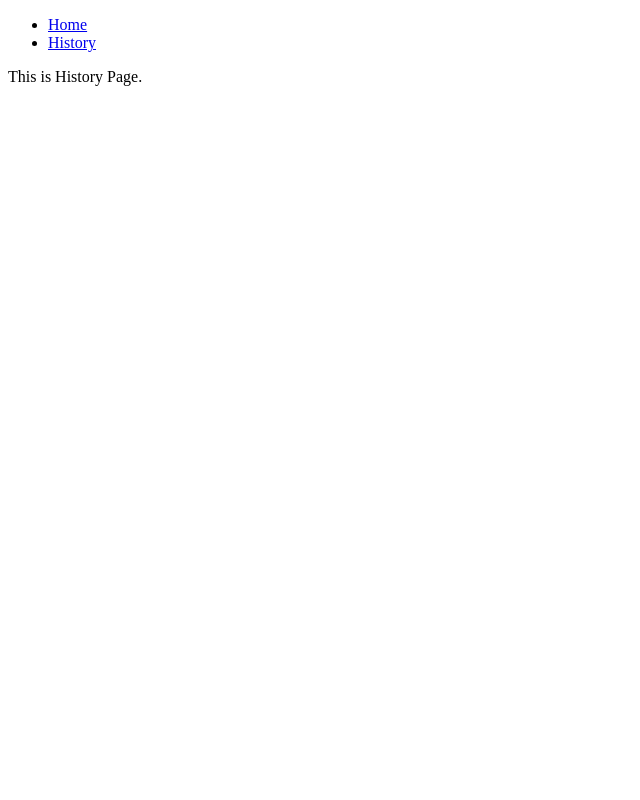
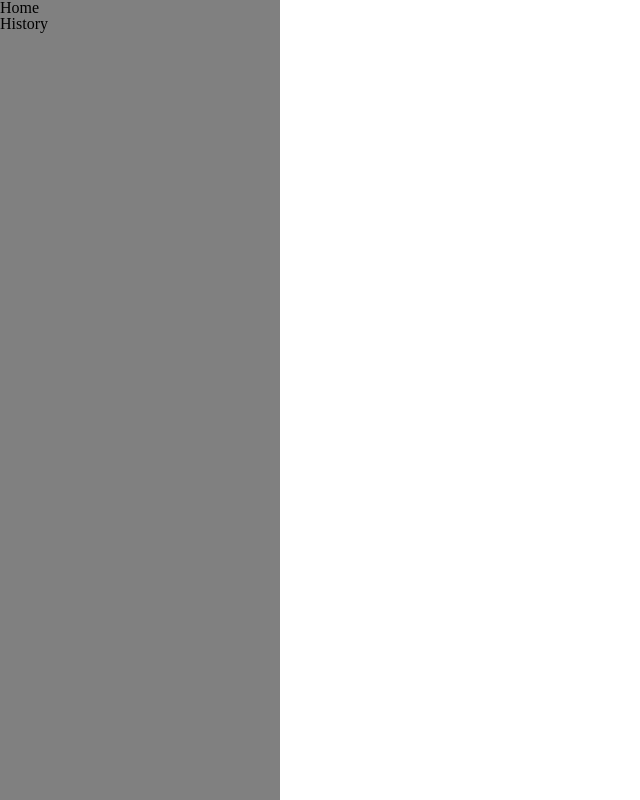
Before and after one commit to 21SLE/handey-fe, a React (Create React App) app: page /history in a window 1280 px wide. Shown: the whole page, without its empty margins (0-640 px from the left). Built offline with nearby package versions, Linux system fonts and the light colour scheme.

Commit message:
todobox, todoboxList js 수정

```diff
--- /dev/null
+++ b/src/App.css
@@ -0,0 +1,57 @@
+/* http://meyerweb.com/eric/tools/css/reset/
+   v2.0 | 20110126
+   License: none (public domain)
+*/
+
+html, body, div, span, applet, object, iframe,
+h1, h2, h3, h4, h5, h6, p, blockquote, pre,
+a, abbr, acronym, address, big, cite, code,
+del, dfn, em, img, ins, kbd, q, s, samp,
+small, strike, strong, sub, sup, tt, var,
+b, u, i, center,
+dl, dt, dd, ol, ul, li,
+fieldset, form, label, legend,
+table, caption, tbody, tfoot, thead, tr, th, td,
+article, aside, canvas, details, embed,
+figure, figcaption, footer, header, hgroup,
+menu, nav, output, ruby, section, summary,
+time, mark, audio, video {
+    margin: 0;
+    padding: 0;
+    border: 0;
+    font-size: 100%;
+    font: inherit;
+    vertical-align: baseline;
+}
+/* HTML5 display-role reset for older browsers */
+article, aside, details, figcaption, figure,
+footer, header, hgroup, menu, nav, section {
+    display: block;
+}
+body {
+    line-height: 1;
+}
+ol, ul {
+    list-style: none;
+}
+blockquote, q {
+    quotes: none;
+}
+blockquote:before, blockquote:after,
+q:before, q:after {
+    content: '';
+    content: none;
+}
+table {
+    border-collapse: collapse;
+    border-spacing: 0;
+}
+
+input:focus {
+    outline : none;
+}
+
+a {
+    color: inherit;
+    text-decoration: none;
+}
--- a/src/App.js
+++ b/src/App.js
@@ -1,9 +1,10 @@
 import React from "react";
 import { BrowserRouter, HashRouter, Route, Switch } from "react-router-dom";
 import Login from "./routes/Login";
-import Home from "./routes/Home";
+import Home from "./routes/Home/Home";
 import History from "./routes/History";
-import SideBar from "./components/common/Side-bar"
+import SideBar from "./components/common/Side-bar";
+import "./App.css";
 
 function App() {
   return (
--- a/src/components/Home/ToDoBox.js
+++ b/src/components/Home/ToDoBox.js
@@ -3,11 +3,9 @@ import PropTypes from "prop-types";
 import "./ToDoBox.css";
 
 function ToDoBox({id, title, fixed}) {
+    return <div className="toDoBox">
+        <input className="toDoBox__title" type="text" value={title}/>
 
-
-
-
-    return <div className="toDoBox">
 
     </div>;
 }
--- a/src/components/Home/ToDoBoxList.js
+++ b/src/components/Home/ToDoBoxList.js
@@ -5,13 +5,14 @@ import ToDoBox from "./ToDoBox";
 
 function ToDoBoxList() {
     const baseUrl = "http://localhost:8080";
+    let toDoBoxListData=[];
 
     useEffect(() => {
         getToDoBoxList();
     }, []);
 
     async function getToDoBoxList() {
-        await axios.get(baseUrl + "/toDoBoxList")
+        toDoBoxListData = await axios.get(baseUrl + "/toDoBoxList")
             .then((response) => {
                 console.log(response.data)
             })
@@ -21,6 +22,20 @@ function ToDoBoxList() {
 
 
     };
+
+    return <div className="toDoBoxList">
+        {
+            toDoBoxListData.map(toDoBox => {
+                return <ToDoBox
+                    key = {toDoBox.id}
+                    id = {toDoBox.id}
+                    title = {toDoBox.title}
+                    fixed = {toDoBox.fixed}
+                />;
+            })
+        }
+
+    </div>;
 }
 
 export default ToDoBoxList;
--- a/src/components/common/Side-bar.css
+++ b/src/components/common/Side-bar.css
@@ -0,0 +1,8 @@
+.sideBar {
+    background-color: #808080;
+    width: 280px;
+    margin: 0;
+    padding: 0;
+    position: fixed;
+    height: 100%;
+}
--- a/src/components/common/Side-bar.js
+++ b/src/components/common/Side-bar.js
@@ -1,5 +1,6 @@
 import React from "react";
 import { Link } from "react-router-dom";
+import "./Side-bar.css";
 
 class SideBar extends React.Component {
 
--- a/src/routes/Home.js
+++ /dev/null
@@ -1,11 +0,0 @@
-import React, {useEffect} from "react";
-import ToDoBoxList from "../components/Home/ToDoBoxList";
-
-function Home() {
-
-    ToDoBoxList();
-
-    return <span>This is Handey HomeScreen.</span>;
-}
-
-export default Home;
--- /dev/null
+++ b/src/routes/Home/Home.css
@@ -0,0 +1,3 @@
+.home-layout {
+    padding-left: 280px;
+}
--- /dev/null
+++ b/src/routes/Home/Home.js
@@ -0,0 +1,26 @@
+import React, {useEffect} from "react";
+import ToDoBoxList from "../../components/Home/ToDoBoxList";
+import "./Home.css";
+
+class Home extends React.Component {
+
+
+    render() {
+
+        return <div className = "home-layout">
+            <ToDoBoxList />
+            <span>this is home xcreen</span>
+
+        </div>;
+    }
+}
+
+
+// function Home() {
+
+//     ToDoBoxList();
+
+//     return <span>This is Handey HomeScreen.</span>;
+// }
+
+export default Home;
```
